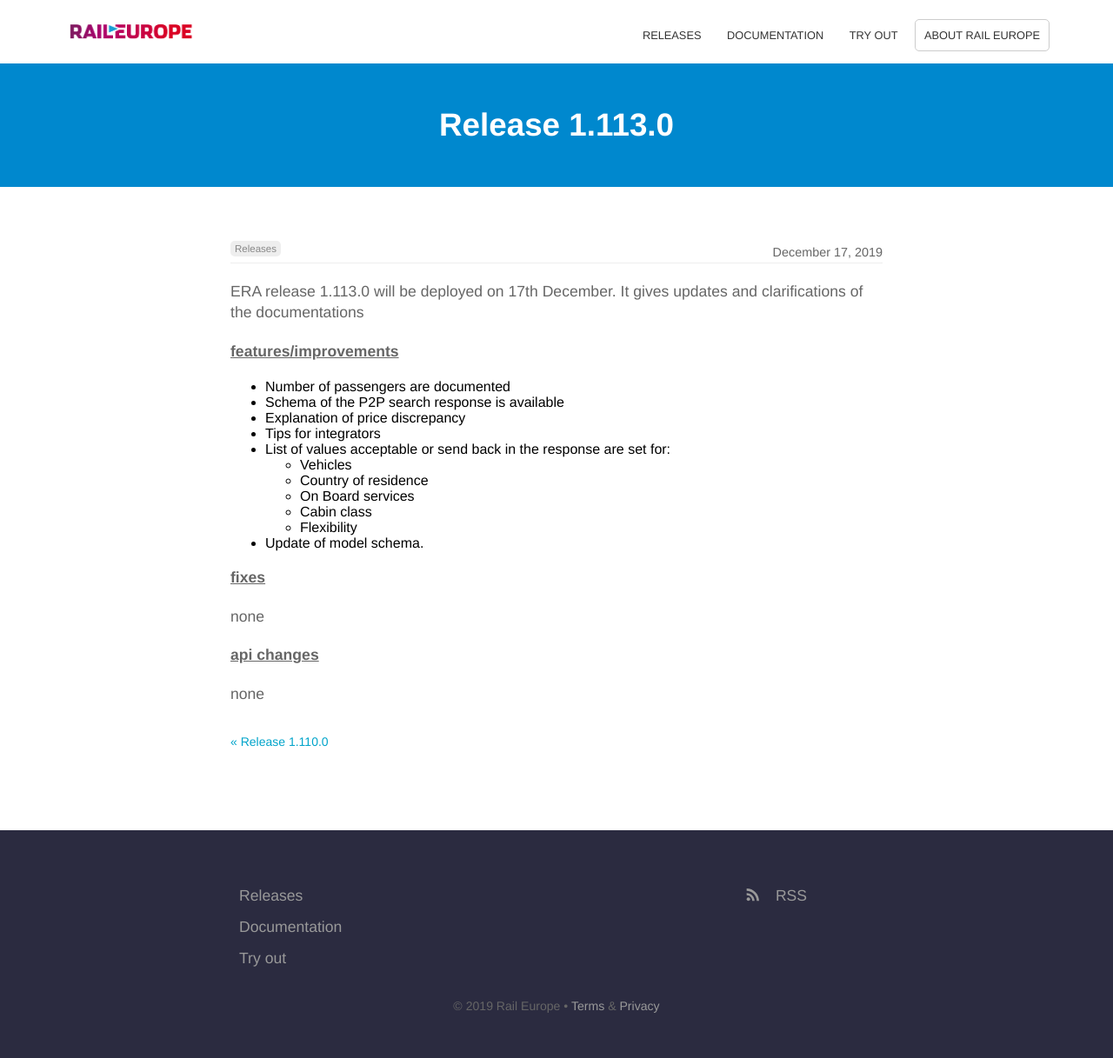
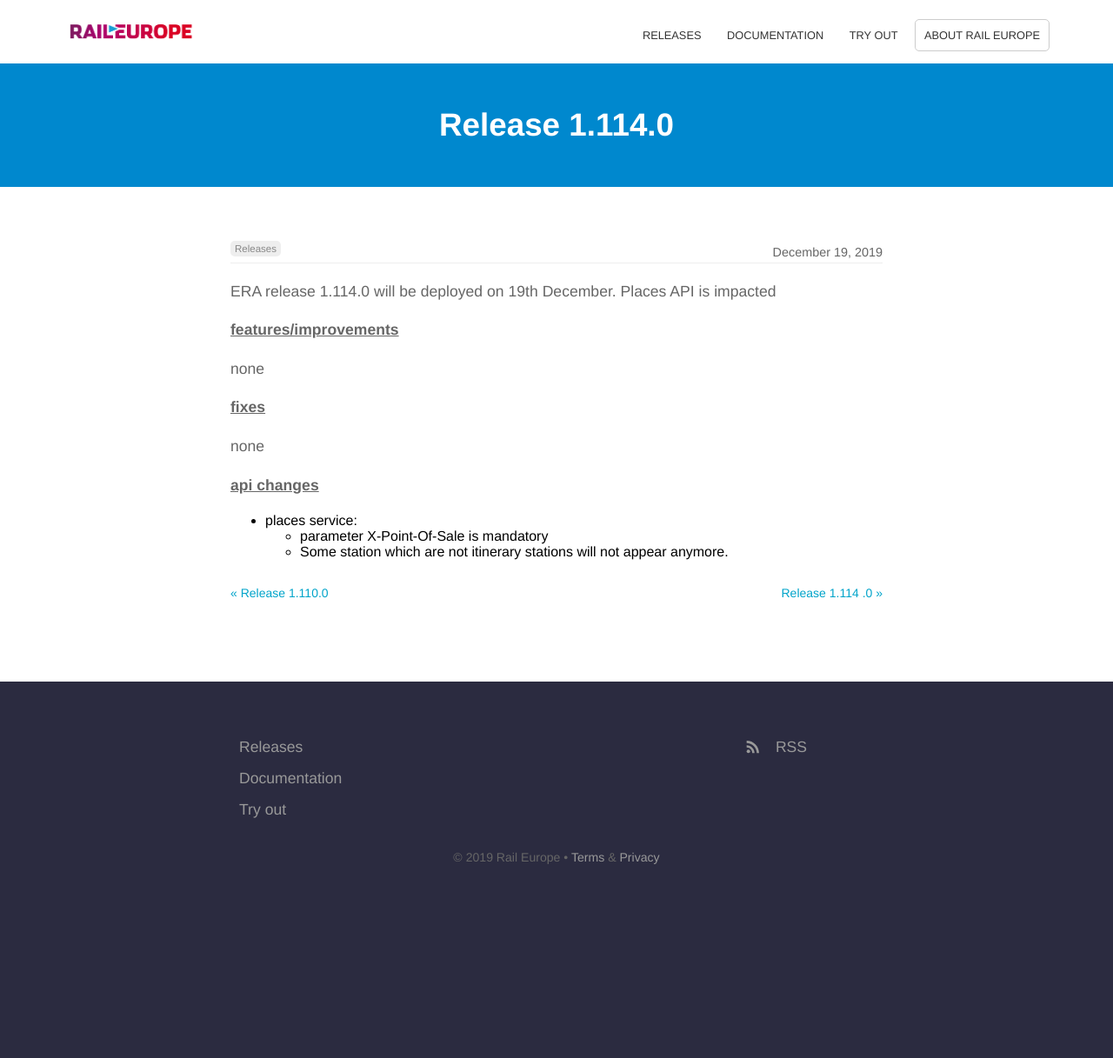
Before and after one commit to rail-europe/era-api, a Jekyll site: the page built from _posts/2019-12-17-release-1.113.0.md, in a window 1280 px wide. Shown: the whole page at 87% size. Built offline with Jekyll 4.4.1, drawn with Linux system fonts in a browser that asks for light colours; after the commit the page ends 1047 px from its top, so only the background shows below that.

```diff
--- a/_posts/2019-12-17-release-1.113.0.md
+++ b/_posts/2019-12-17-release-1.113.0.md
@@ -1,27 +1,17 @@
 ---
-date: 2019-12-17
-title: Release 1.113.0
+date: 2019-12-19
+title: Release 1.114.0
 categories:
   - releases
 author_staff_member: Vianney
 ---
-ERA release 1.113.0 will be deployed on 17th December. It gives updates and clarifications of the documentations
+ERA release 1.114.0 will be deployed on 19th December. Places API is impacted
 
 <!--more-->
 
 **<u>features/improvements</u>**
 
-- Number of passengers are documented
-- Schema of the P2P search response is available
-- Explanation of price discrepancy
-- Tips for integrators
-- List of values acceptable or send back in the response are set for:
-    * Vehicles
-    * Country of residence
-    * On Board services
-    * Cabin class
-    * Flexibility
-- Update of model schema.
+none
 
 **<u>fixes</u>**
 
@@ -29,4 +19,6 @@
 
 **<u>api changes</u>**
 
-none
+- places service:
+    * parameter X-Point-Of-Sale is mandatory
+    * Some station which are not itinerary stations will not appear anymore.
```
Also changed, not shown: _posts/2019-12-19-release-1.114-.0.md (added).
